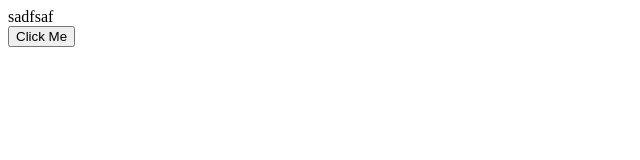
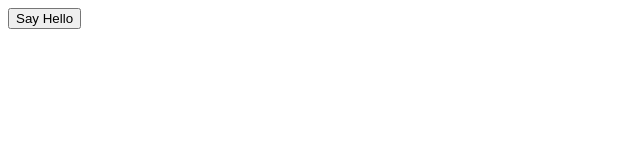
Before and after one commit to hema35/js-ngpi4s, a website: page index.html in a window 1280 px wide. Shown: the whole page, without its empty margins (0-640 px from the left). Drawn offline with Linux system fonts and the light colour scheme.

Commit message:
2 files modified

```diff
--- a/index.html
+++ b/index.html
@@ -1,5 +1,4 @@
-<!-- <div id="app"></div> -->
-<div>sadfsaf</div>
+<!-- <div>sadfsaf</div>
 <html>
 
 <head>
@@ -10,4 +9,21 @@
   <input type="button" onclick="alert('you clicked the button')" value="Click Me">
 </body>
 
+</html> -->
+
+<html>
+
+<head>
+  <title>Calling Functions</title>
+</head>
+<script>
+  function sayHello() {
+  alert('Hello');
+}
+</script>
+
+<body>
+  <input type="button" onclick="sayHello()" value="Say Hello">
+</body>
+
 </html>
```
Also changed, not shown: index.js (+4 -4 lines).
